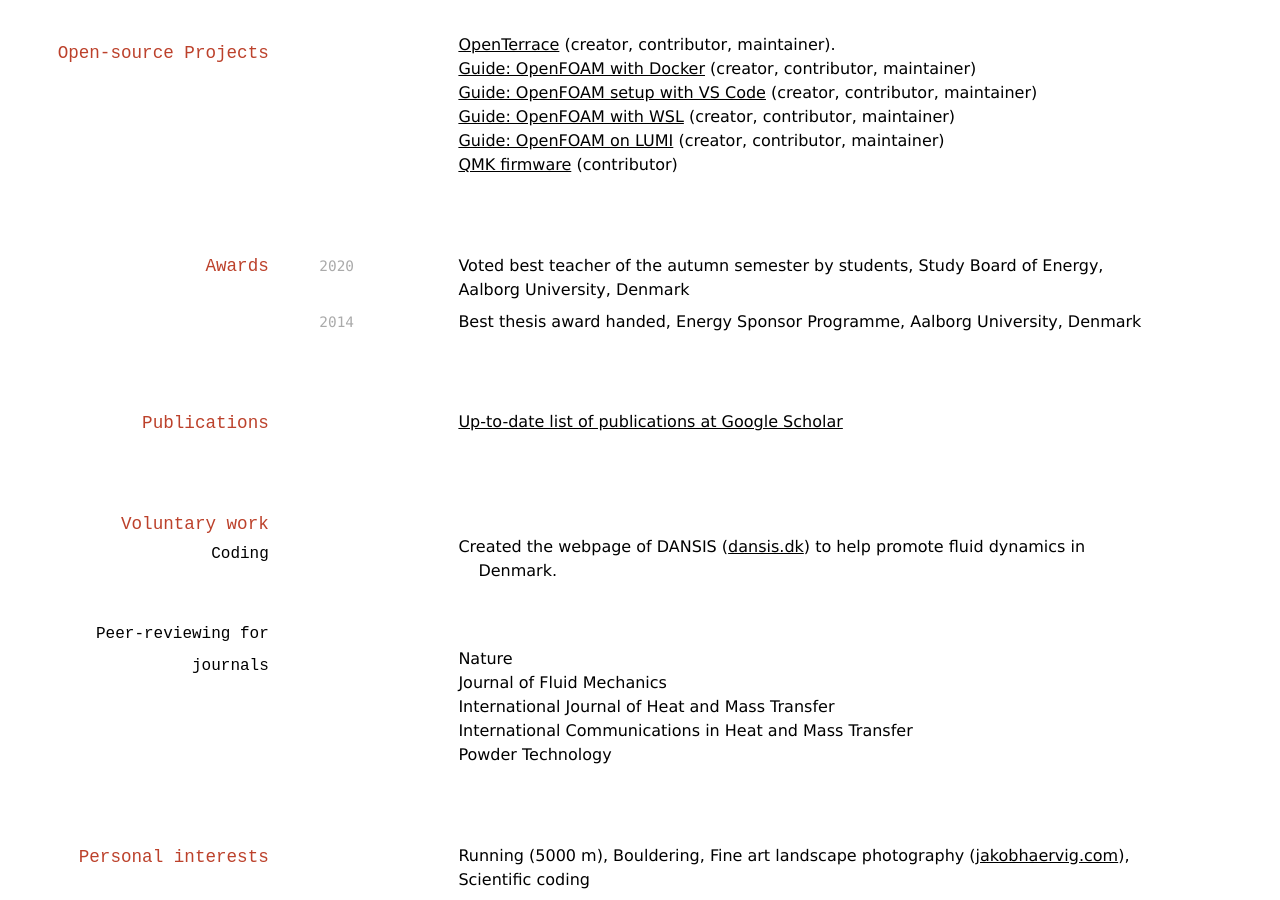
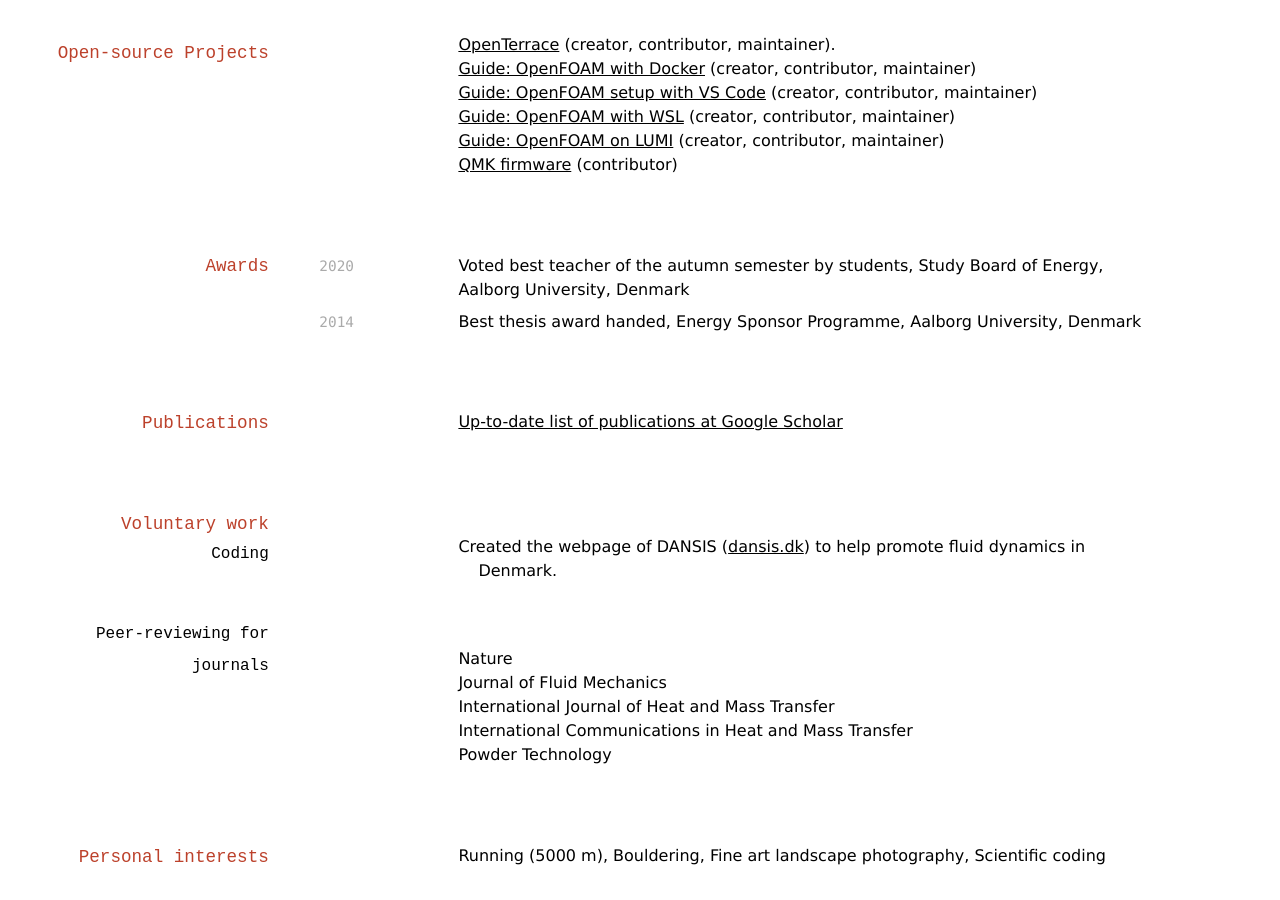
Before and after one commit to jakobhaervig/cv, a Jekyll site: the page built from index.md, in a window 1280 px wide and 900 px high, scrolled down 2252 px. Built offline with Jekyll 4.4.1, drawn with Linux system fonts in a browser that asks for light colours; after the commit the page ends 3128 px from its top, so only the background shows below that.

Commit message:
Update personal interests in index.md

```diff
--- a/index.md
+++ b/index.md
@@ -152,4 +152,4 @@ Best thesis award handed, Energy Sponsor Programme, Aalborg University, Denmark
 
 ## Personal interests
 
-Running (5000 m), Bouldering, Fine art landscape photography ([jakobhaervig.com](https://www.jakobhaervig.com)), Scientific coding
+Running (5000 m), Bouldering, Fine art landscape photography, Scientific coding
```
